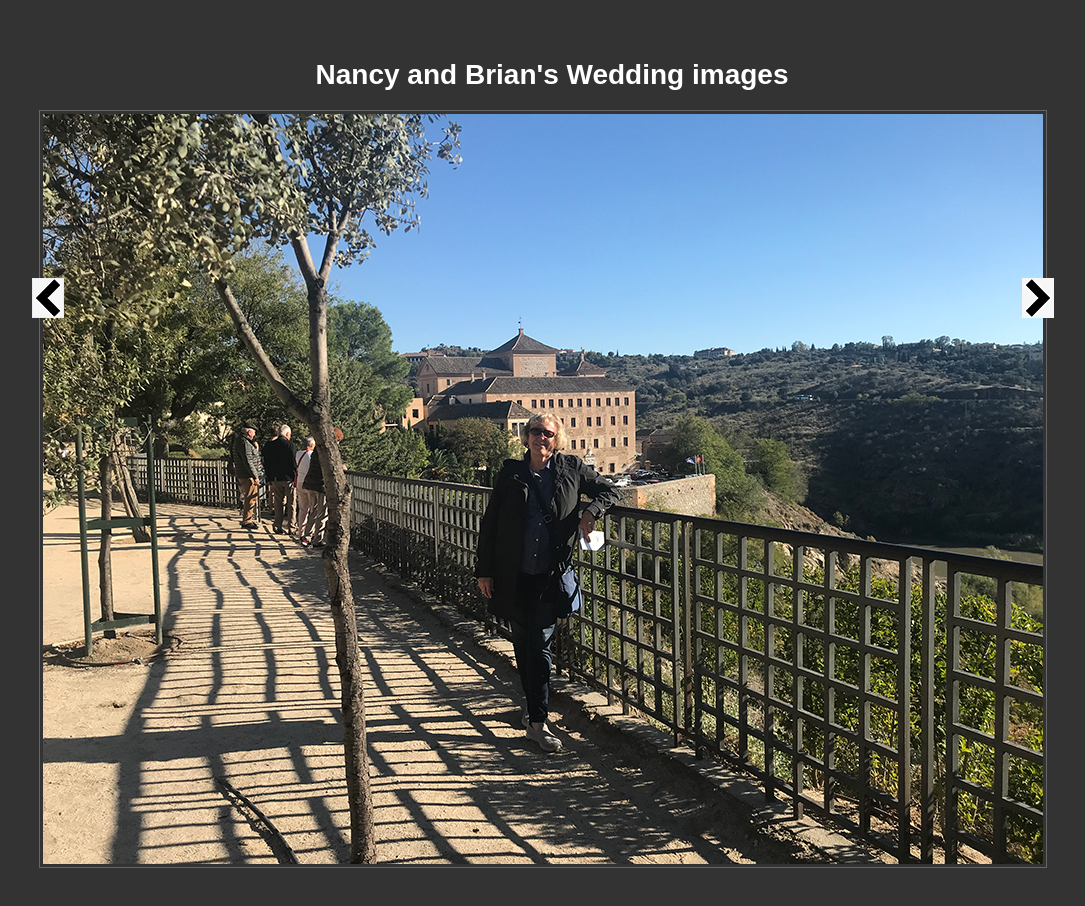
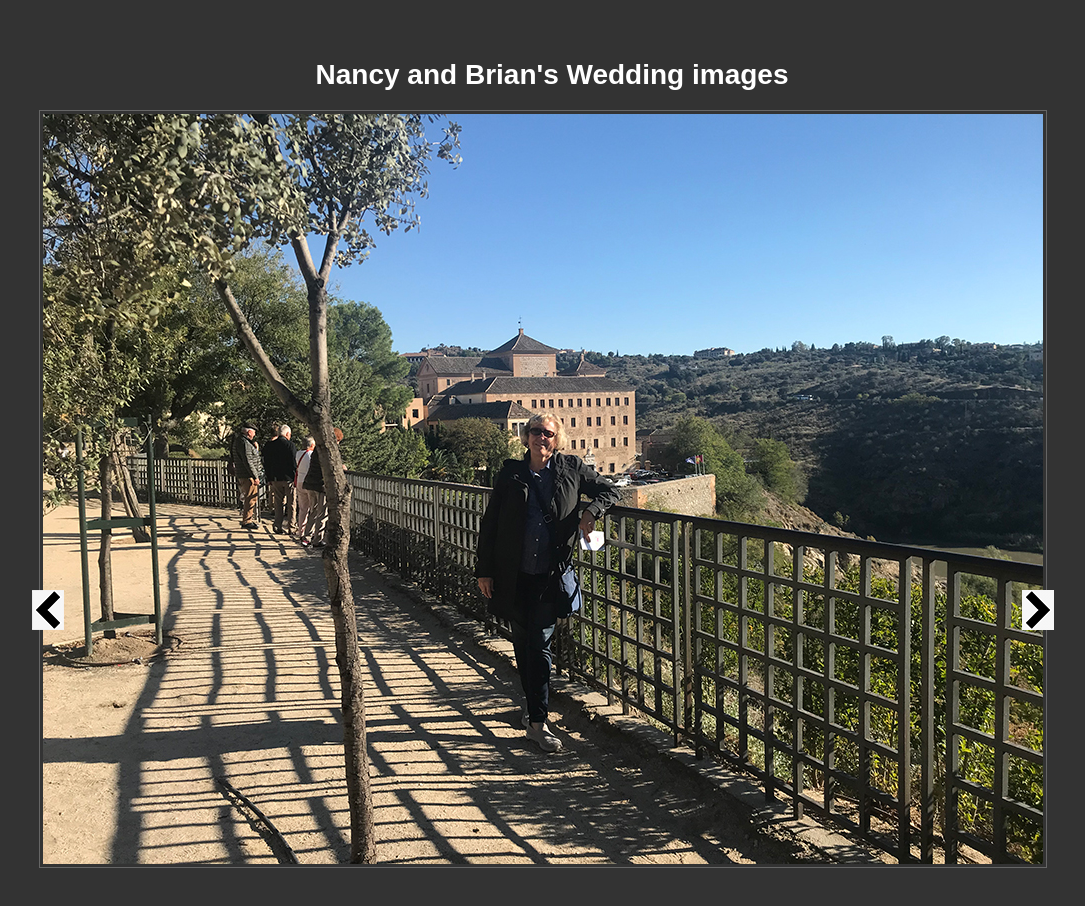
Before and after one commit to b-hans/wedding_project, a plain HTML site: page index.html in a window 1280 px wide. Shown: the whole page, without its empty margins (88-1173 px from the left). Drawn offline with nearby package versions, Linux system fonts and the light colour scheme.

Commit message:
changed top margin for arrow images

```diff
--- a/css/style.css
+++ b/css/style.css
@@ -42,7 +42,7 @@ h1 {
 
 .prev, .next {
 	float : left;
-	margin-top: 168px;
+	margin-top: 480px;
 	cursor : pointer;
 }
 
```
